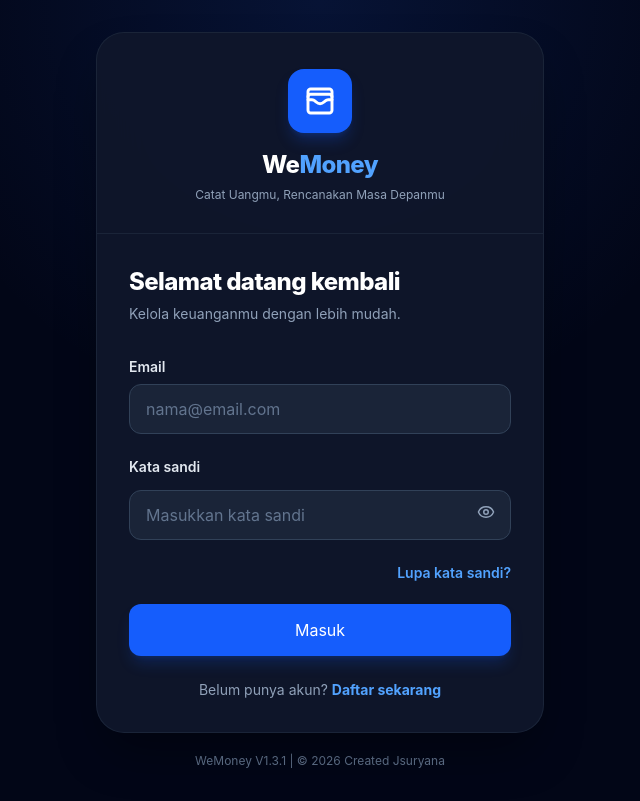
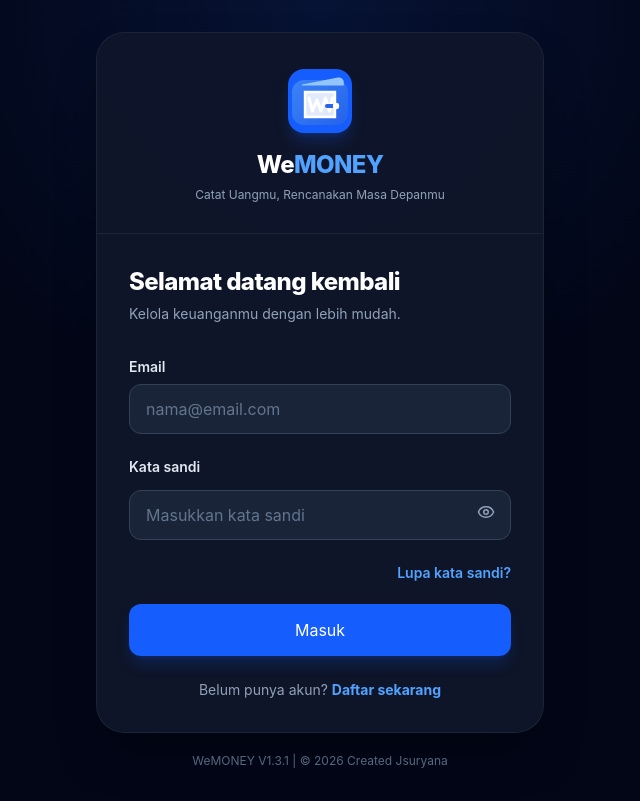
Before and after one commit to jsuryanaads/WeMONEY, a React (Vite) app: page / in a window 1280 px wide. Shown: the whole page, without its empty margins (320-960 px from the left). Built offline with nearby package versions, Linux system fonts and the light colour scheme; no server answers.

Commit message:
brand: adopt WeMONEY wallet W identity

```diff
--- a/src/components/auth/AuthShell.jsx
+++ b/src/components/auth/AuthShell.jsx
@@ -1,5 +1,5 @@
-import { WalletCards } from 'lucide-react'
 import { version } from '../../../package.json'
+import WeMoneyLogo from '../brand/WeMoneyLogo'
 
 export default function AuthShell({ title, subtitle, children, footer }) {
   const year = new Date().getFullYear()
@@ -10,9 +10,9 @@ export default function AuthShell({ title, subtitle, children, footer }) {
         <section className="overflow-hidden rounded-[1.75rem] border border-slate-800/80 bg-slate-900/95 shadow-2xl shadow-black/40 backdrop-blur-xl">
           <header className="px-6 pb-7 pt-8 text-center sm:px-8 sm:pt-9">
             <div className="mx-auto mb-4 grid h-16 w-16 place-items-center rounded-2xl bg-blue-600 text-white shadow-lg shadow-blue-600/25">
-              <WalletCards size={32} strokeWidth={2.2} />
+              <WeMoneyLogo size={64} />
             </div>
-            <div className="text-2xl font-extrabold tracking-tight text-white">We<span className="text-blue-400">Money</span></div>
+            <div className="text-2xl font-extrabold tracking-tight text-white">We<span className="text-blue-400">MONEY</span></div>
             <p className="mt-1 text-xs leading-5 text-slate-400">Catat Uangmu, Rencanakan Masa Depanmu</p>
           </header>
           <div className="border-t border-slate-800/80 px-6 py-7 sm:px-8 sm:py-8">
@@ -24,7 +24,7 @@ export default function AuthShell({ title, subtitle, children, footer }) {
             {footer && <div className="mt-6 text-center text-sm text-slate-400">{footer}</div>}
           </div>
         </section>
-        <p className="mt-5 text-center text-xs text-slate-500">WeMoney V{version} | © {year} Created Jsuryana</p>
+        <p className="mt-5 text-center text-xs text-slate-500">WeMONEY V{version} | © {year} Created Jsuryana</p>
       </div>
     </main>
   )
```
